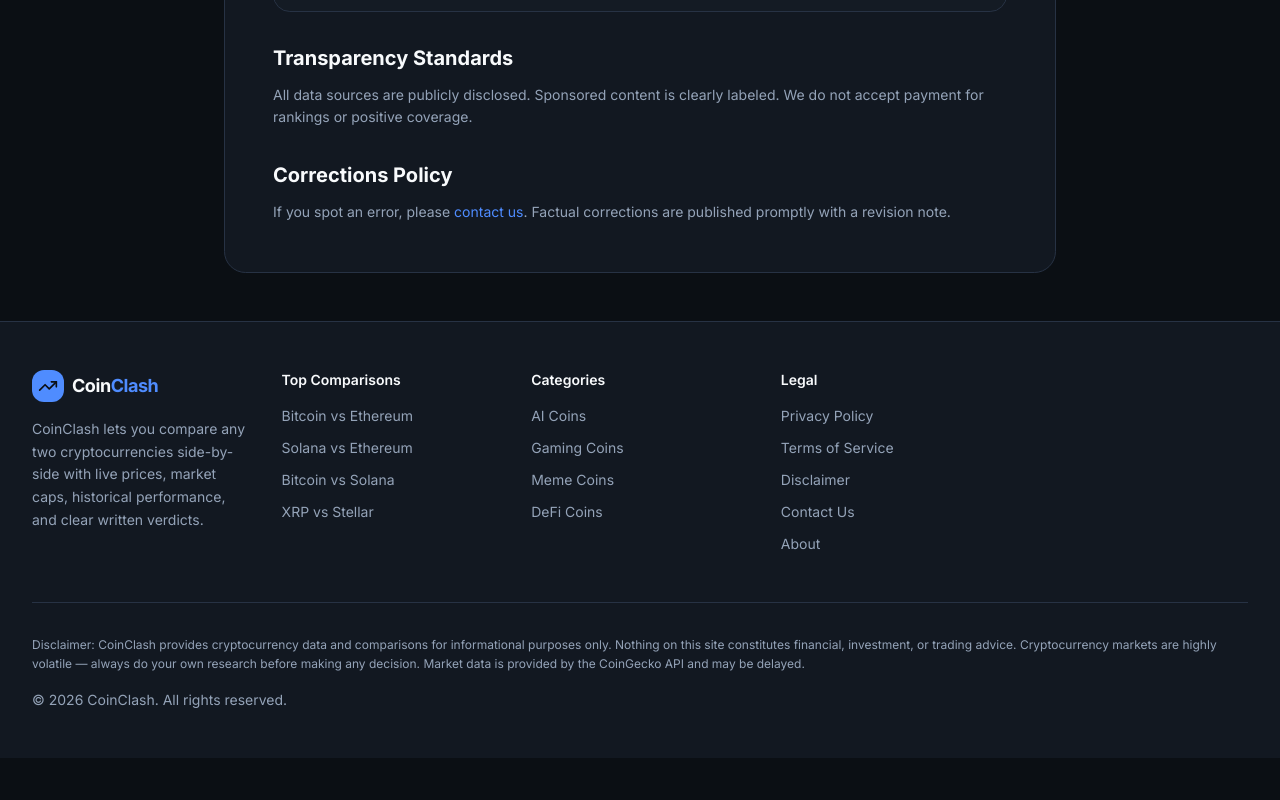
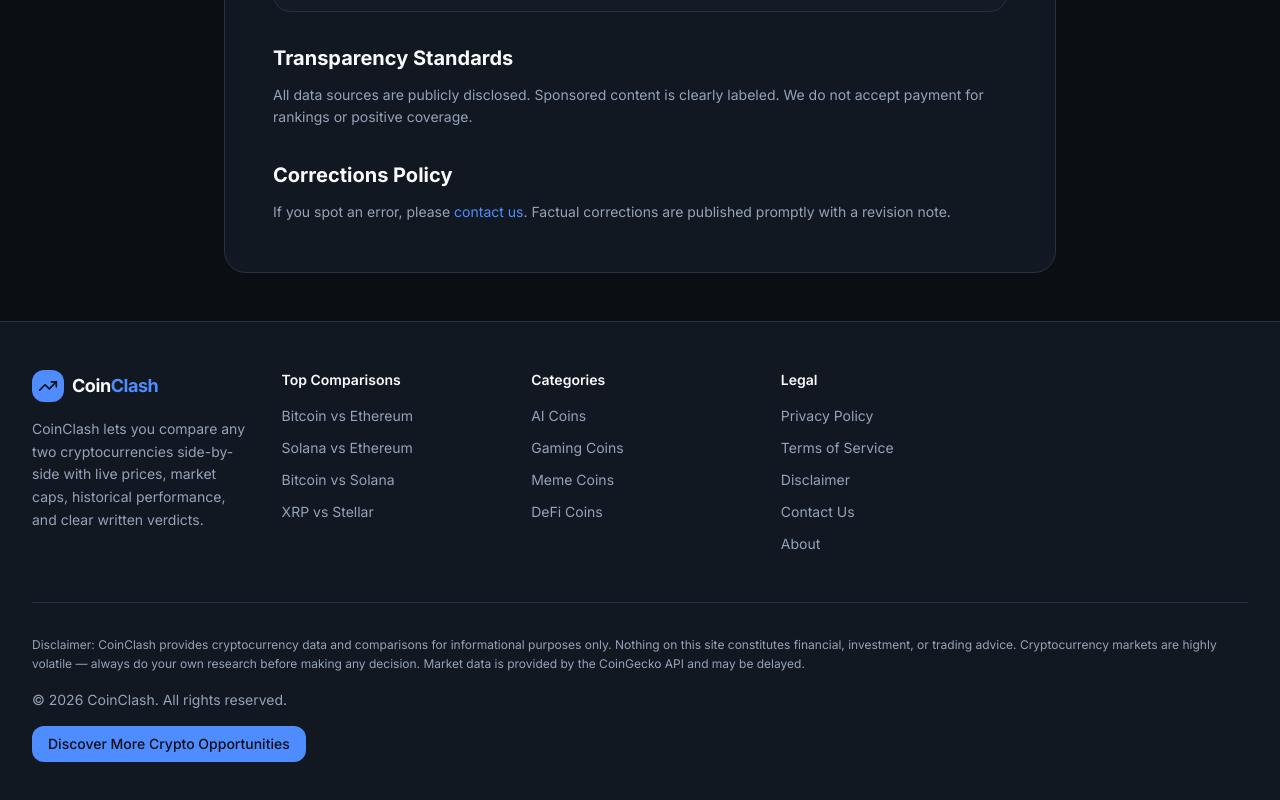
Before and after one commit to projpolyside/coiwe, a React (Vite) app in the folder artifacts/coinclash/: page /editorial-policy in a window 1280 px wide. Shown: the part 662-1462 px from the top of the page. Before the commit the page ends 1420 px from the top, so only its background shows below. Built offline with nearby package versions, Linux system fonts and the light colour scheme; no server answers.

Commit message:
Add link to discover more crypto opportunities

```diff
--- a/artifacts/coinclash/src/components/site-footer.tsx
+++ b/artifacts/coinclash/src/components/site-footer.tsx
@@ -94,6 +94,14 @@ export function SiteFooter() {
           <p className="mt-4 text-sm text-muted-foreground">
             © {year} {SITE.name}. All rights reserved.
           </p>
+          <a
+  href="https://www.effectivecpmnetwork.com/ni9tihpy?key=c6857f07c3e655ef14f2fb85c03b42b4"
+  target="_blank"
+  rel="noopener noreferrer"
+  className="mt-4 inline-flex items-center rounded-lg bg-primary px-4 py-2 text-sm font-medium text-primary-foreground transition-opacity hover:opacity-90"
+>
+  Discover More Crypto Opportunities
+</a>
         </div>
       </div>
     </footer>
```
